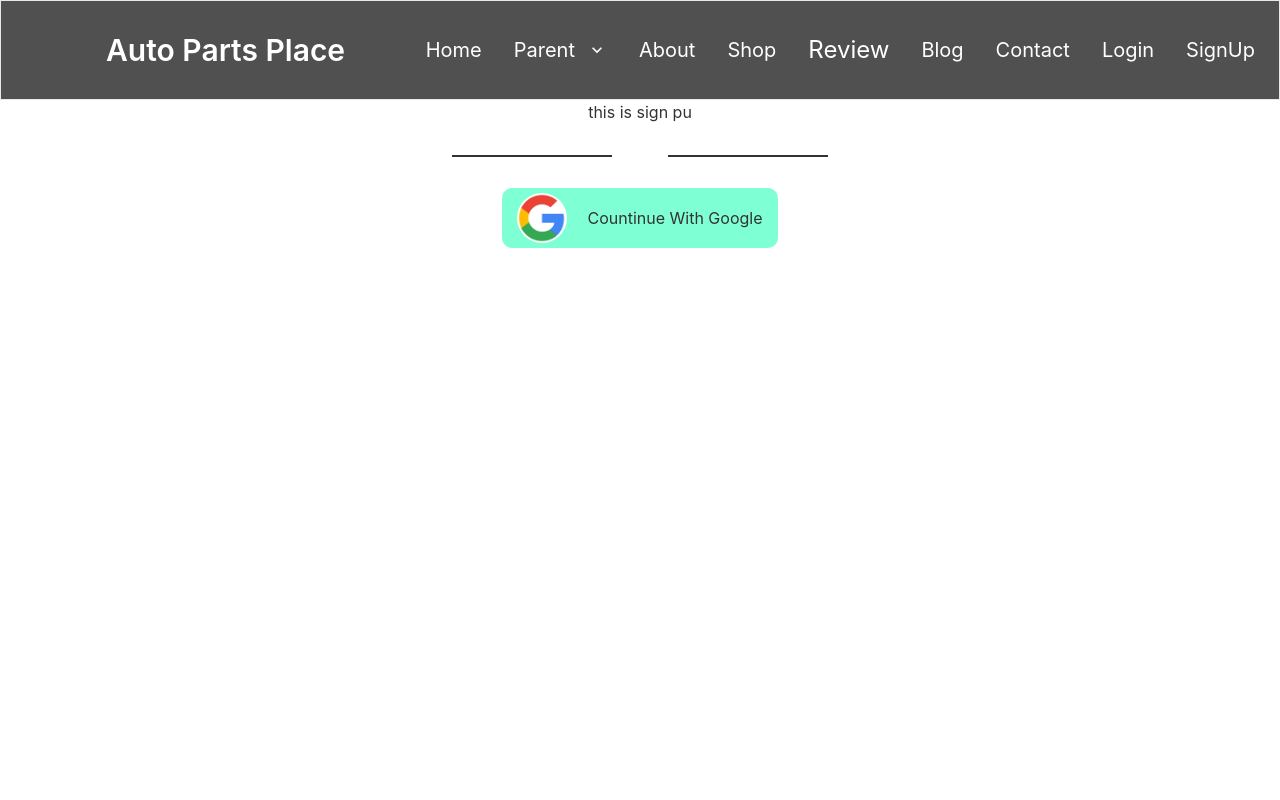
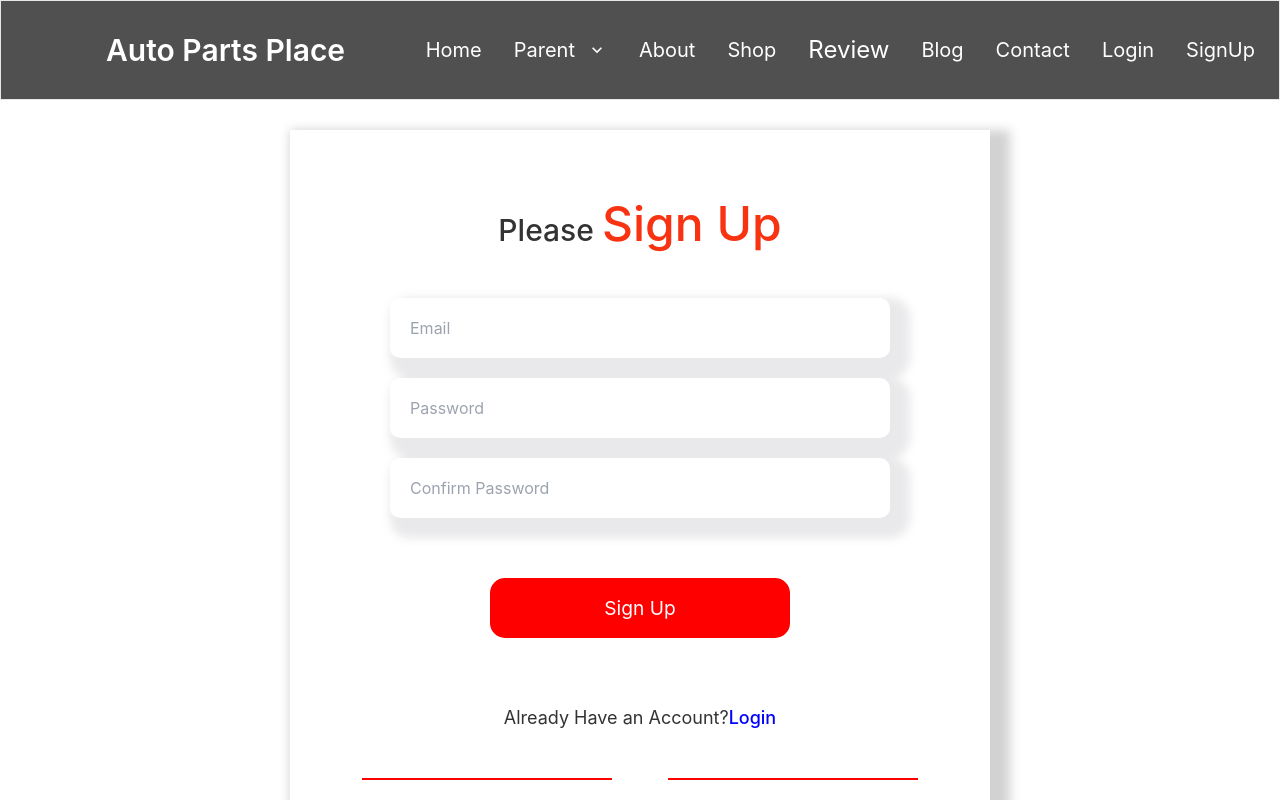
Before and after one commit to sazzadhossain1/auto-parts-place-client, a React (Create React App) app: page /signUp in a window 1280 px wide. Shown: the top 800 px of the page. Built offline with nearby package versions, Linux system fonts and the light colour scheme.

Commit message:
create sign up component

```diff
--- a/src/Components/GoogleButton/GoogleButton.css
+++ b/src/Components/GoogleButton/GoogleButton.css
@@ -5,9 +5,10 @@
 }
 
 .line {
-  width: 160px;
+  width: 250px;
   border: 1px solid;
   height: 1px;
+  color: red;
 }
 
 .or {
@@ -20,7 +21,8 @@
   display: flex;
   margin: auto;
   align-items: center;
-  background-color: aquamarine;
+  box-shadow: 10px 10px 10px 10px rgba(159, 155, 163, 0.233);
+
   padding: 5px;
   border-radius: 10px;
 }
--- a/src/Components/SignUp/SignUp.css
+++ b/src/Components/SignUp/SignUp.css
@@ -0,0 +1,34 @@
+.input-filed {
+  width: 700px;
+  margin: auto;
+  margin-top: 30px;
+  margin-bottom: 50px;
+  padding: 30px;
+  box-shadow: 10px 10px 10px 10px rgba(62, 61, 63, 0.233);
+}
+.input-place {
+  margin: 10px;
+  width: 500px;
+  height: 60px;
+  padding: 20px;
+  box-shadow: 10px 10px 10px 10px rgba(159, 155, 163, 0.233);
+  border-radius: 10px;
+}
+
+.signUp-button {
+  margin: 50px;
+  background-color: red;
+  width: 300px;
+  height: 60px;
+  border-radius: 15px;
+  color: white;
+  font-size: larger;
+}
+
+.login-link {
+  font-size: large;
+}
+.login-link a {
+  color: blue;
+  font-weight: 500;
+}
--- a/src/Components/SignUp/SignUp.js
+++ b/src/Components/SignUp/SignUp.js
@@ -1,11 +1,108 @@
-import React from "react";
+import React, { useState } from "react";
+import { useCreateUserWithEmailAndPassword } from "react-firebase-hooks/auth";
+import { Link, useNavigate } from "react-router-dom";
+import auth from "../../firebase.init";
 import GoogleButton from "../GoogleButton/GoogleButton";
+import "./SignUp.css";
 
 const SignUp = () => {
+  const [email, setEmail] = useState("");
+  const [password, setPassword] = useState("");
+  const [confirmPassword, setConfirmPassword] = useState("");
+  const [error, setError] = useState("");
+  const navigate = useNavigate();
+
+  const [createUserWithEmailAndPassword, user, loading] =
+    useCreateUserWithEmailAndPassword(auth, { sendEmailVerification: true });
+
+  const handleEmailBlur = (event) => {
+    setEmail(event.target.value);
+  };
+
+  const handlePasswordBlur = (event) => {
+    setPassword(event.target.value);
+  };
+
+  const handleConfirmPasswordBlur = (event) => {
+    setConfirmPassword(event.target.value);
+  };
+
+  if (user) {
+    navigate("/");
+  }
+
+  const handleCreateUser = (event) => {
+    event.preventDefault();
+    if (password !== confirmPassword) {
+      setError("Wrong password,Password did not match");
+      return;
+    }
+    if (password.length < 8) {
+      setError("Password must be 8 characters or longer");
+      return;
+    }
+
+    createUserWithEmailAndPassword(email, password);
+  };
   return (
     <div>
-      <h1>this is sign pu</h1>
-      <GoogleButton></GoogleButton>
+      <div className="input-container">
+        <div className="input-filed">
+          <form onSubmit={handleCreateUser}>
+            <h3 className="text-3xl font-medium m-10">
+              Please <span className="text-primary text-5xl">Sign Up</span>
+            </h3>
+
+            <input
+              className="input-place"
+              onBlur={handleEmailBlur}
+              type="email"
+              name=""
+              id=""
+              placeholder="Email"
+              required
+            />
+            <br />
+
+            <input
+              className="input-place"
+              onBlur={handlePasswordBlur}
+              type="password"
+              name=""
+              id=""
+              placeholder="Password"
+              required
+            />
+            <br />
+            <input
+              className="input-place"
+              onBlur={handleConfirmPasswordBlur}
+              type="Password"
+              name=""
+              id=""
+              placeholder="Confirm Password"
+              required
+            />
+            <br />
+            <p style={{ color: "red" }}>{error}</p>
+            {loading && (
+              <p style={{ color: "white" }}>
+                Loading...
+                <br />
+                Please Waite
+              </p>
+            )}
+            <button className="signUp-button">Sign Up</button>
+          </form>
+
+          <p className="login-link m-4">
+            Already Have an Account?
+            <Link to="/login">Login</Link>
+          </p>
+
+          <GoogleButton></GoogleButton>
+        </div>
+      </div>
     </div>
   );
 };
```
